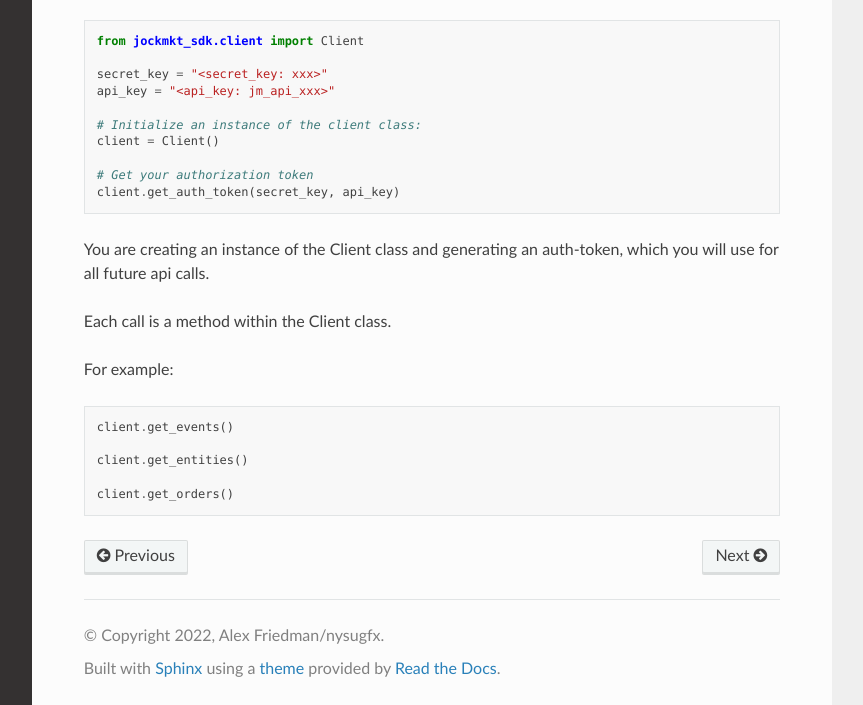
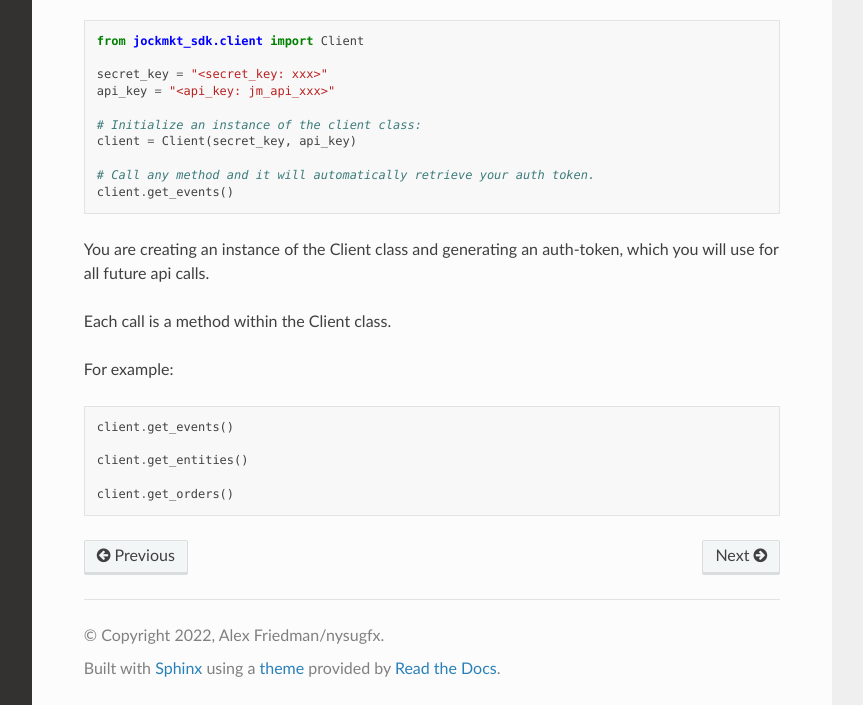
Before and after one commit to nysugfx/jockmkt-sdk, a Sphinx documentation site: the page built from docs/source/usage.rst, in a window 1280 px wide and 1360 px high, cut to the strip 655-1360 px from the top of the window. Shown: the whole strip, without its empty margins (268-1131 px from the left). Built offline with Sphinx 7.4.7 and the Read the Docs theme 2.0.0, drawn with Linux system fonts in a browser that asks for light colours.

Commit message:
Add files via upload

```diff
--- a/docs/source/usage.rst
+++ b/docs/source/usage.rst
@@ -26,10 +26,10 @@ Getting started:
     api_key = "<api_key: jm_api_xxx>"
 
     # Initialize an instance of the client class:
-    client = Client()
+    client = Client(secret_key, api_key)
 
-    # Get your authorization token
-    client.get_auth_token(secret_key, api_key)
+    # Call any method and it will automatically retrieve your auth token.
+    client.get_events()
 
 
 You are creating an instance of the Client class and generating an auth-token,
```
Also changed, not shown: docs/source/account.rst (+6 -29 lines).
